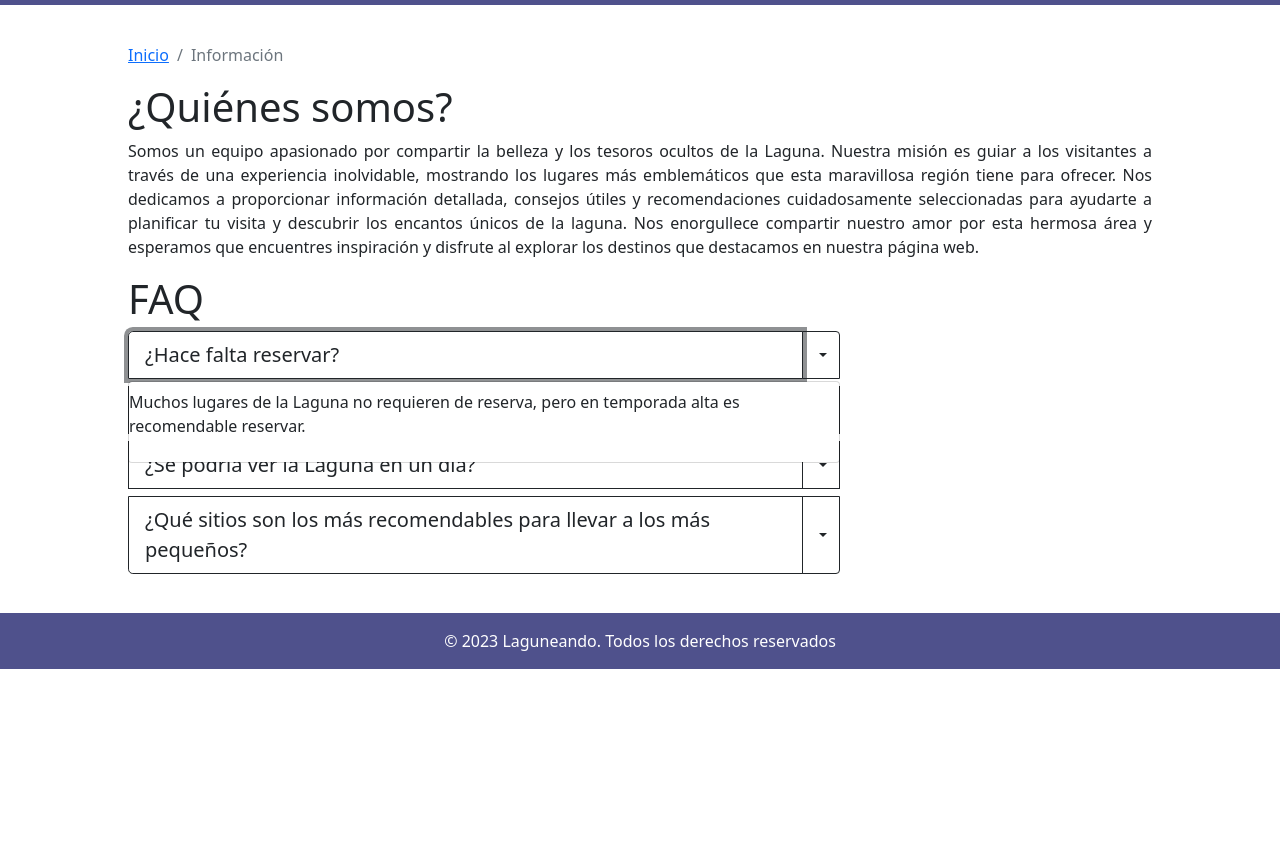
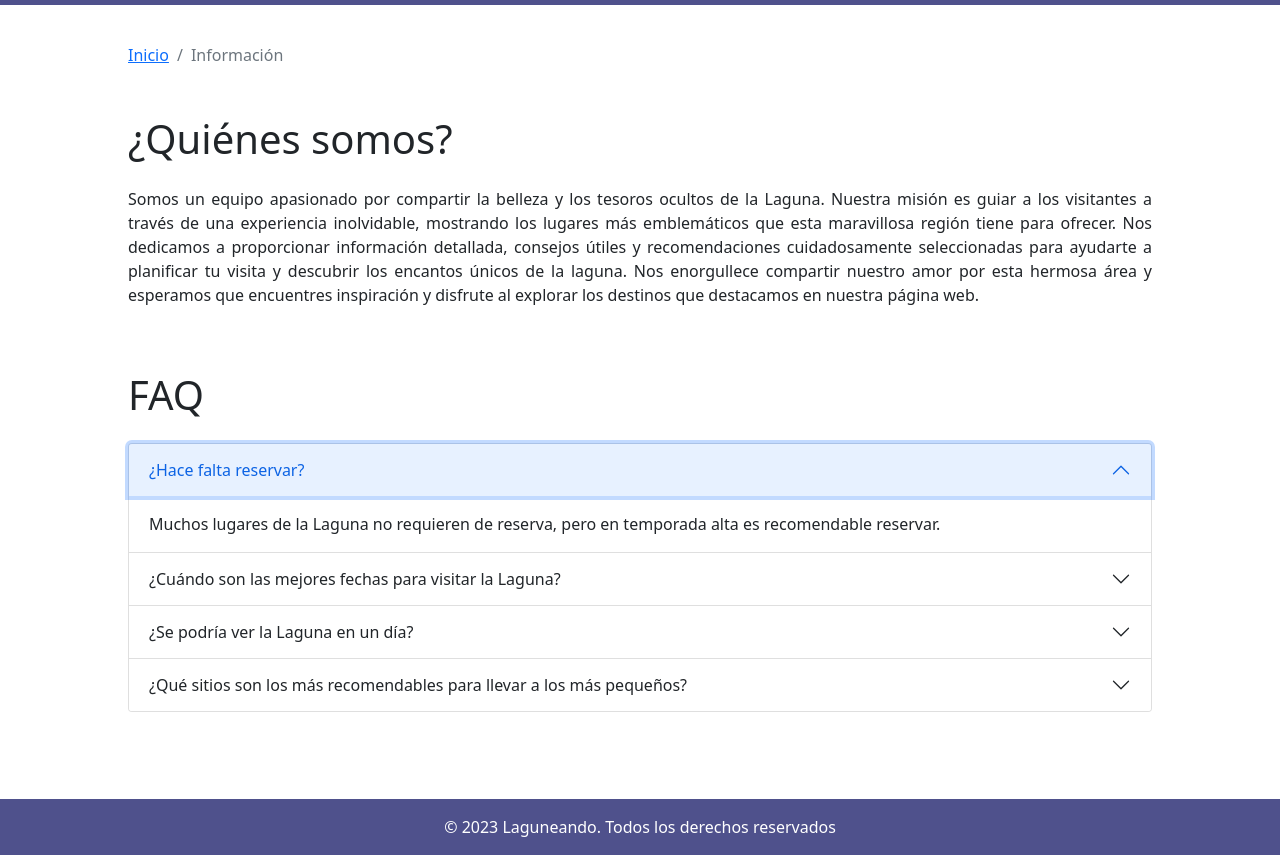
Before and after one commit to alu0101239187/Usabilidad-y-Accesibilidad-Grupo-11, a website: page pages/info.html in a window 1280 px wide. Both pictures are taken after a click on the button "¿Hace falta reservar?". Shown: the part 51-906 px from the top of the page. Before the commit the page ends 800 px from the top, so only its background shows below. Drawn offline with nearby package versions, Linux system fonts and the light colour scheme.

Commit message:
Update info

```diff
--- a/pages/info.html
+++ b/pages/info.html
@@ -51,6 +51,7 @@
     </nav>
 
     <!-- Content -->
+    <header class="info-with-bg ">
     <div class="content">
       <div id="breadcrumb">
         <ol class="breadcrumb">
@@ -60,7 +61,7 @@
           </li>
         </ol>
       </div>
-      <h1>¿Quiénes somos?</h1>
+      <h1 class="mt-5 mb-4">¿Quiénes somos?</h1>
       <div class="d-flex justify-content-center">
         <p id="QuienesSomos">
             Somos un equipo apasionado por compartir la belleza y los tesoros ocultos de la Laguna. Nuestra misión es guiar a los visitantes a través de una experiencia
@@ -69,52 +70,61 @@
             nuestro amor por esta hermosa área y esperamos que encuentres inspiración y disfrute al explorar los destinos que destacamos en nuestra página web.
         </p>
       </div>
-      <h1>FAQ</h1>
-      <div class="btn-group-vertical gap-2" role="group">
-        <div class="btn-group" role="group">
-          <button class="btn btn-lg text-start btn-outline-dark" style='width:675px' type="button" data-bs-toggle="dropdown" aria-expanded="false">
-            ¿Hace falta reservar?
-          </button>
-          <button class="btn dropdown-toggle text-end btn-outline-dark" type="button" data-bs-toggle="dropdown" aria-expanded="false">
-          </button>
-          <ul class="dropdown-menu">
-            <p>Muchos lugares de la Laguna no requieren de reserva, pero en temporada alta es recomendable reservar.</p>
-          </ul>
+      <h1 class="mt-5 mb-4">FAQ</h1>
+
+      <div class="accordion mb-5" id="accordionFAQ">
+        <div class="accordion-item">
+          <h2 class="accordion-header">
+            <button class="accordion-button collapsed" type="button" data-bs-toggle="collapse" data-bs-target="#panelsStayOpen-collapseOne" aria-expanded="false" aria-controls="panelsStayOpen-collapseOne">
+              ¿Hace falta reservar?
+            </button>
+          </h2>
+          <div id="panelsStayOpen-collapseOne" class="accordion-collapse collapse">
+            <div class="accordion-body">
+              Muchos lugares de la Laguna no requieren de reserva, pero en temporada alta es recomendable reservar.
+            </div>
+          </div>
         </div>
-        <div class="btn-group" role="group">
-          <button class="btn btn-lg text-start btn-outline-dark" style='width:675px' type="button" data-bs-toggle="dropdown" aria-expanded="false">
-            ¿Cuándo son las mejores fechas para visitar la Laguna?
-          </button>
-          <button class="btn dropdown-toggle text-end btn-outline-dark" type="button" data-bs-toggle="dropdown" aria-expanded="false">
-          </button>
-          <ul class="dropdown-menu">
-            <p>Canarias es conocido por su buen clima y por tanto se puede disfrutar de zonas como la Laguna durante todo el año.
-                Sin embargo, esta es conocida por su humedad y en las fechas de invierno puede las temperaturas pueden llegar a ser imprevicibles y no tan cálidas.</p>
-          </ul>
+        <div class="accordion-item">
+          <h2 class="accordion-header">
+            <button class="accordion-button collapsed" type="button" data-bs-toggle="collapse" data-bs-target="#panelsStayOpen-collapseTwo" aria-expanded="false" aria-controls="panelsStayOpen-collapseTwo">
+              ¿Cuándo son las mejores fechas para visitar la Laguna?
+            </button>
+          </h2>
+          <div id="panelsStayOpen-collapseTwo" class="accordion-collapse collapse">
+            <div class="accordion-body">
+              Canarias es conocido por su buen clima y por tanto se puede disfrutar de zonas como la Laguna durante todo el año.
+                Sin embargo, esta es conocida por su humedad y en las fechas de invierno puede las temperaturas pueden llegar a ser imprevicibles y no tan cálidas.
+            </div>
+          </div>
         </div>
-        <div class="btn-group" role="group">
-          <button class="btn btn-lg text-start btn-outline-dark" style='width:675px' type="button" data-bs-toggle="dropdown" aria-expanded="false">
-            ¿Se podría ver la Laguna en un día?
-          </button>
-          <button class="btn dropdown-toggle text-end btn-outline-dark" type="button" data-bs-toggle="dropdown" aria-expanded="false">
-          </button>
-          <ul class="dropdown-menu">
-            <p>Si bien es completamente posible visitar la Laguna en un día, es recomendable tomarselo con calma y repartirse los días para disfrutar de la tranquilidad que se transmite.</p>
-          </ul>
+        <div class="accordion-item">
+          <h2 class="accordion-header">
+            <button class="accordion-button collapsed" type="button" data-bs-toggle="collapse" data-bs-target="#panelsStayOpen-collapseThree" aria-expanded="false" aria-controls="panelsStayOpen-collapseThree">
+              ¿Se podría ver la Laguna en un día?
+            </button>
+          </h2>
+          <div id="panelsStayOpen-collapseThree" class="accordion-collapse collapse">
+            <div class="accordion-body">
+              Si bien es completamente posible visitar la Laguna en un día, es recomendable tomarselo con calma y repartirse los días para disfrutar de la tranquilidad que se transmite.
+            </div>
+          </div>
         </div>
-        <div class="btn-group" role="group">
-          <button class="btn btn-lg text-start btn-outline-dark" style='width:675px'  type="button" data-bs-toggle="dropdown" aria-expanded="false" >
-            ¿Qué sitios son los más recomendables para llevar a los más pequeños?
-          </button>
-          <button class="btn dropdown-toggle text-end btn-outline-dark" type="button" data-bs-toggle="dropdown" aria-expanded="false">
-          </button>
-          <ul class="dropdown-menu">
-            <p>Hay museos muy interesantes en la zona y que permiten la interacción con el visitante. Estos son un disfrute para toda la familia.</p>
-          </ul>
+        <div class="accordion-item">
+          <h2 class="accordion-header">
+            <button class="accordion-button collapsed" type="button" data-bs-toggle="collapse" data-bs-target="#panelsStayOpen-collapseFour" aria-expanded="false" aria-controls="panelsStayOpen-collapseFour">
+              ¿Qué sitios son los más recomendables para llevar a los más pequeños?
+            </button>
+          </h2>
+          <div id="panelsStayOpen-collapseFour" class="accordion-collapse collapse">
+            <div class="accordion-body">
+              Hay museos muy interesantes en la zona y que permiten la interacción con el visitante. Estos son un disfrute para toda la familia.
+            </div>
+          </div>
         </div>
       </div>
     </div>
-
+  </header>
     <!-- Footer -->
     <footer class="footer text-center text-white custom-footer">
       <div class="text-center p-3">
```
